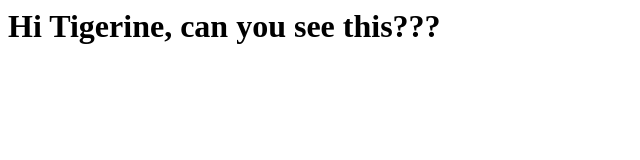
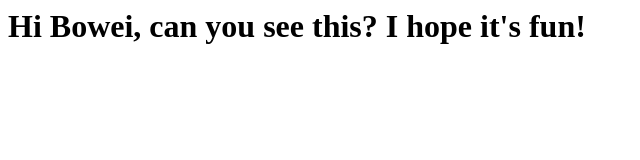
Before and after one commit to cloudncyber/website, a plain HTML site: page index.html in a window 1280 px wide. Shown: the whole page, without its empty margins (0-640 px from the left). Drawn offline with Linux system fonts and the light colour scheme.

Commit message:
Update index.html

```diff
--- a/index.html
+++ b/index.html
@@ -1 +1 @@
-<h1>Hi Tigerine, can you see this???</h1>
+<h1>Hi Bowei, can you see this? I hope it's fun!</h1>
```
